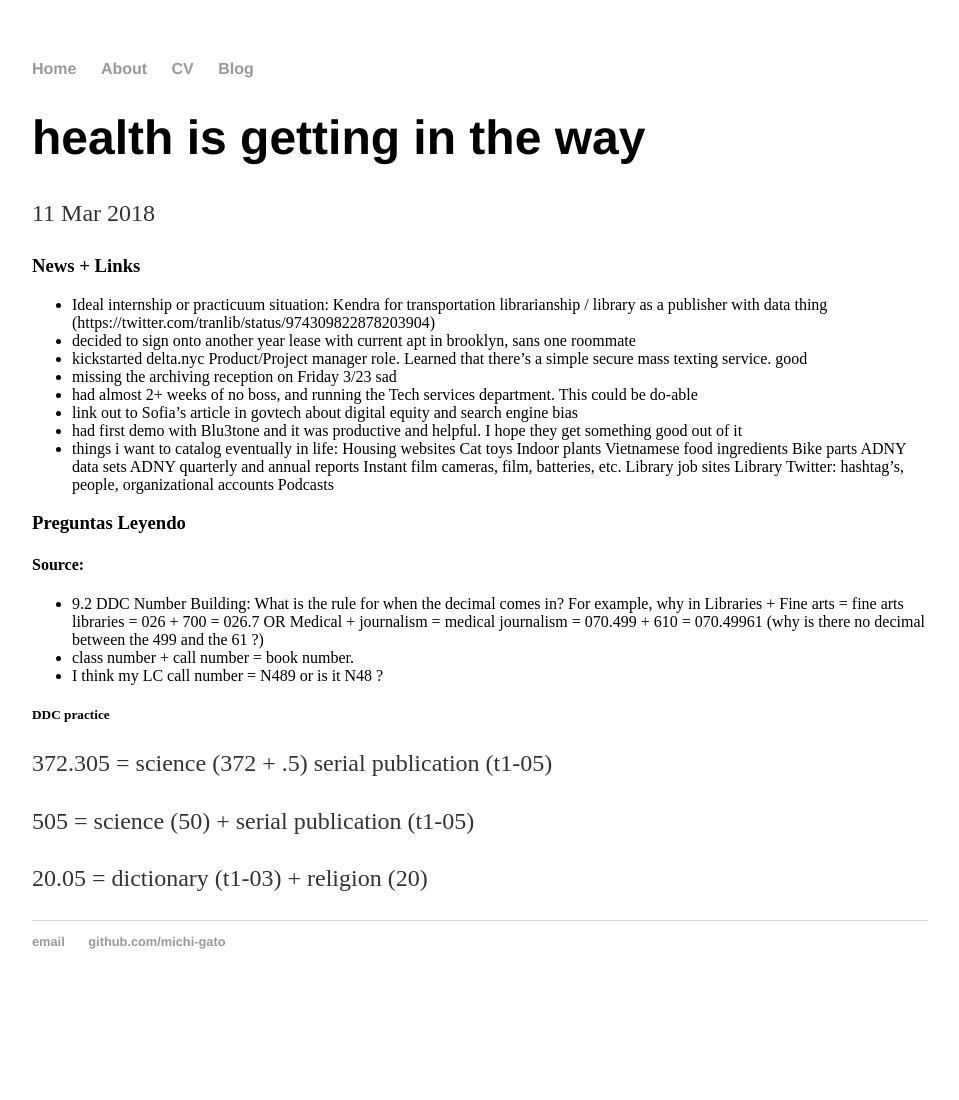
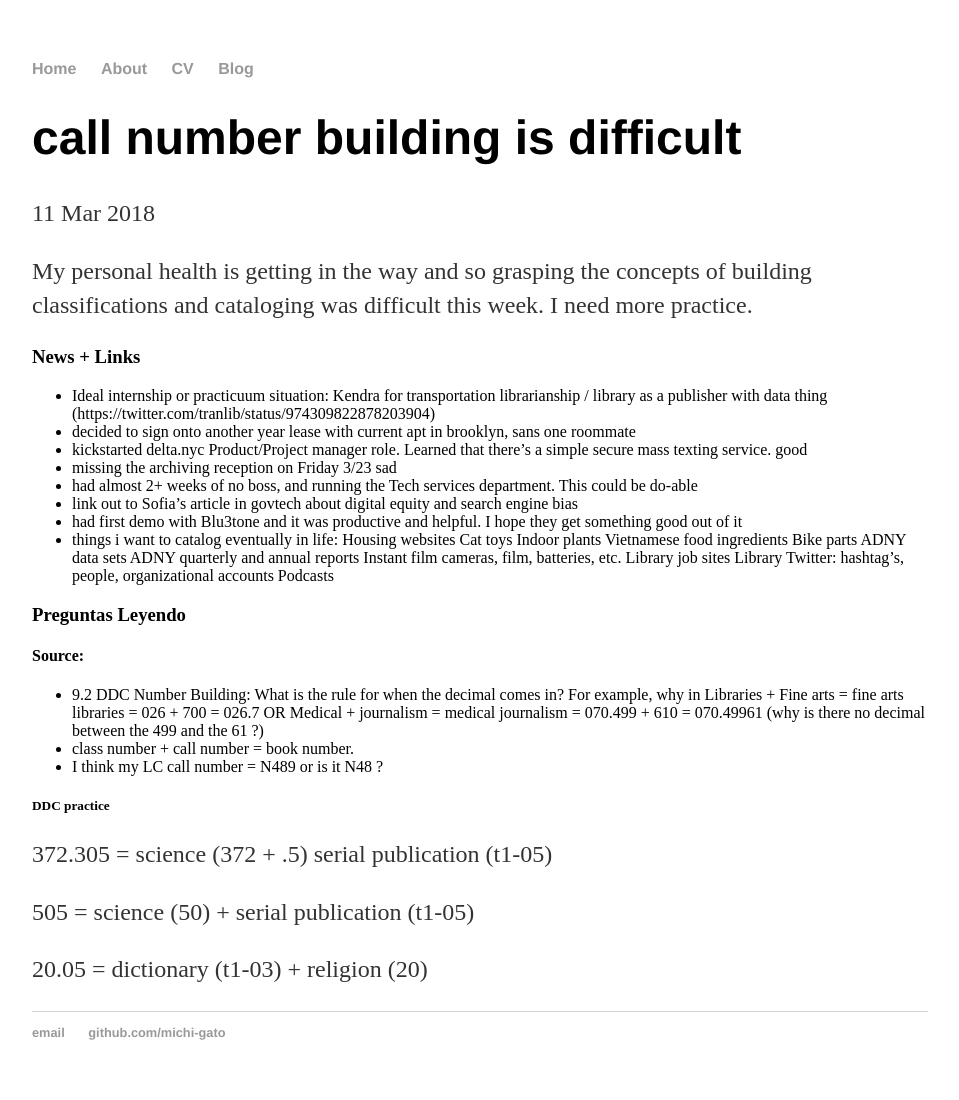
Before and after one commit to cat-alog/cat-alog.github.io, a Jekyll site: the page built from _posts/2018-03-11-ist616wk9-moreclass.md, in a window 1280 px wide. Shown: the whole page, without its empty margins (160-1119 px from the left). Built offline with Jekyll 4.4.1, drawn with Linux system fonts in a browser that asks for light colours; before the commit the page ends 1009 px from its top, so only the background shows below that.

Commit message:
Update 2018-03-11-ist616wk9-moreclass.md

```diff
--- a/_posts/2018-03-11-ist616wk9-moreclass.md
+++ b/_posts/2018-03-11-ist616wk9-moreclass.md
@@ -1,8 +1,10 @@
 ---
 layout: post
-title: health is getting in the way
+title: call number building is difficult
 date: 2018-03-11
 ---
+
+My personal health is getting in the way and so grasping the concepts of building classifications and cataloging was difficult this week. I need more practice.
 
 ### News + Links
 * Ideal internship or practicuum situation: Kendra for transportation librarianship / library as a publisher with data thing (https://twitter.com/tranlib/status/974309822878203904)
```
